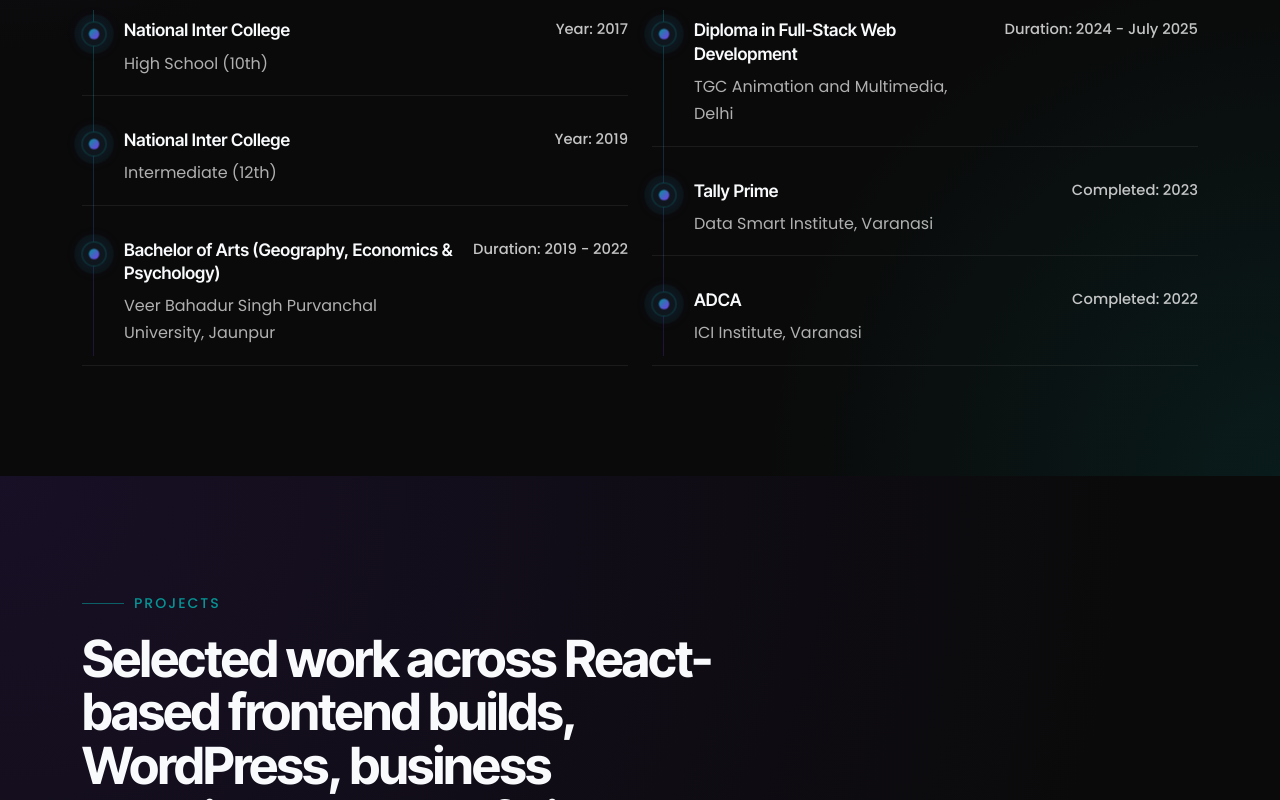
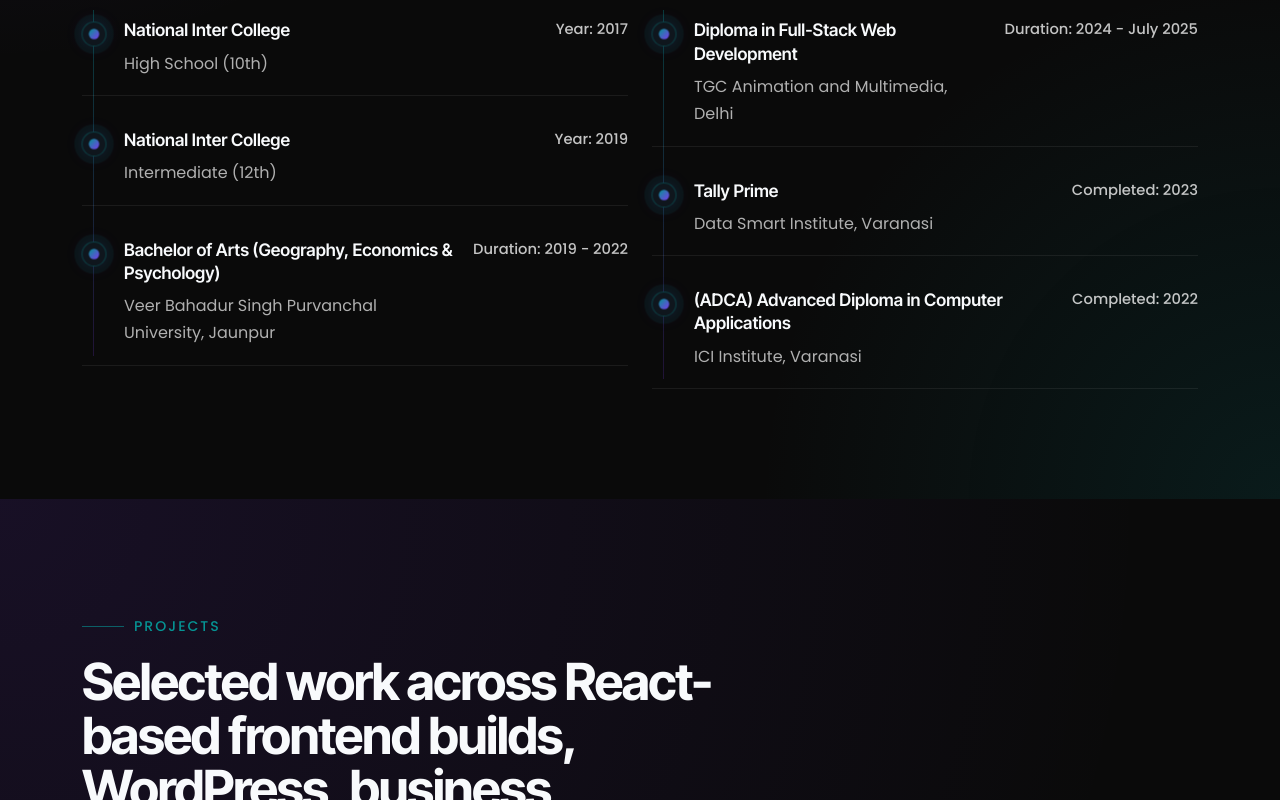
Before and after one commit to iShubham1111/shubham1111x, a React (Vite) app: page / in a window 1280 px wide. Shown: the part 3730-4530 px from the top of the page. Built offline with nearby package versions, Linux system fonts and the light colour scheme.

Commit message:
Certification

```diff
--- a/src/components/Education/Education.jsx
+++ b/src/components/Education/Education.jsx
@@ -30,7 +30,7 @@ const certificationItems = [
     meta: "Completed: 2023",
   },
   {
-    title: "ADCA",
+    title: "(ADCA) Advanced Diploma in Computer Applications",
     subtitle: "ICI Institute, Varanasi",
     meta: "Completed: 2022",
   },
```
